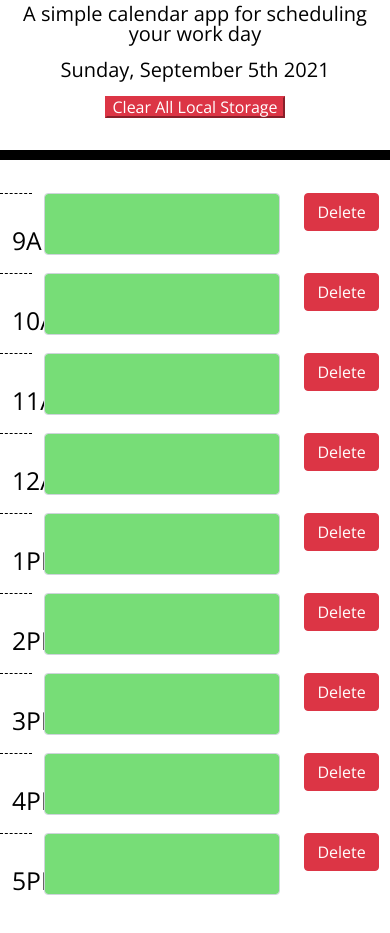
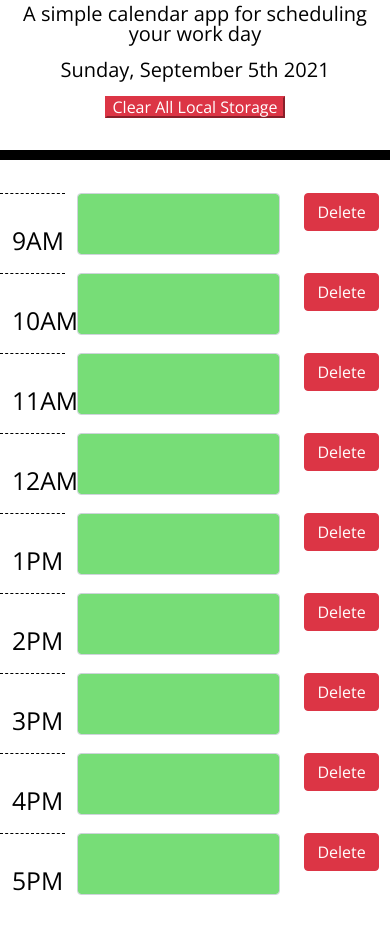
Before and after one commit to Jsieler/Work-Day-Scheduler, a plain HTML site: page index.html in a window 390 px wide. Shown: the part 81-1014 px from the top of the page. Drawn offline with nearby package versions, Linux system fonts and the light colour scheme.

Commit message:
quick fix to col sizes to look good on mobile

```diff
--- a/index.html
+++ b/index.html
@@ -24,66 +24,66 @@
     </header>
     <div class="container">
         <div class="row" id="9AM">
-            <div class="col-1 hour" id="time-block">
+            <div class="col-2 hour" id="time-block">
                 <h2>9AM</h2>
             </div>
-            <div class="col-8"><textarea class="form-control description" id="hour9"></textarea></div>
+            <div class="col-7"><textarea class="form-control description" id="hour9"></textarea></div>
             <div class="col-3"><button class="btn btn-danger" type="button"  onclick="javascript:deleteHour9();">Delete</div>
         </div>
         <div class="row" id="10AM">
-            <div class="col-1 hour" id="time-block">
+            <div class="col-2 hour" id="time-block">
                 <h2>10AM</h2>
             </div>
-            <div class="col-8"><textarea class="form-control description" id="hour10"></textarea></div>
+            <div class="col-7"><textarea class="form-control description" id="hour10"></textarea></div>
             <div class="col-3"><button class="btn btn-danger" type="button"  onclick="javascript:deleteHour10();">Delete</div>
         </div>
         <div class="row" id="11AM">
-            <div class="col-1 hour" id="time-block">
+            <div class="col-2 hour" id="time-block">
                 <h2>11AM</h2>
             </div>
-            <div class="col-8"><textarea class="form-control description" id="hour11"></textarea></div>
+            <div class="col-7"><textarea class="form-control description" id="hour11"></textarea></div>
             <div class="col-3"><button class="btn btn-danger" type="button"  onclick="javascript:deleteHour11();">Delete</div>
         </div>
         <div class="row" id="12AM">
-            <div class="col-1 hour" id="time-block">
+            <div class="col-2 hour" id="time-block">
                 <h2>12AM</h2>
             </div>
-            <div class="col-8"><textarea class="form-control description" id="hour12"></textarea></div>
+            <div class="col-7"><textarea class="form-control description" id="hour12"></textarea></div>
             <div class="col-3"><button class="btn btn-danger" type="button"  onclick="javascript:deleteHour12();">Delete</div>
         </div>
         <div class="row" id="1PM">
-            <div class="col-1 hour" id="time-block">
+            <div class="col-2 hour" id="time-block">
                 <h2>1PM</h2>
             </div>
-            <div class="col-8"><textarea class="form-control description" id="hour1"></textarea></div>
+            <div class="col-7"><textarea class="form-control description" id="hour1"></textarea></div>
             <div class="col-3"><button class="btn btn-danger" type="button"  onclick="javascript:deleteHour1();">Delete</div>
         </div>
         <div class="row" id="2PM">
-            <div class="col-1 hour" id="time-block">
+            <div class="col-2 hour" id="time-block">
                 <h2>2PM</h2>
             </div>
-            <div class="col-8"><textarea class="form-control description" id="hour2"></textarea></div>
+            <div class="col-7"><textarea class="form-control description" id="hour2"></textarea></div>
             <div class="col-3"><button class="btn btn-danger" type="button"  onclick="javascript:deleteHour2();">Delete</div>
         </div>
         <div class="row" id="3PM">
-            <div class="col-1 hour" id="time-block">
+            <div class="col-2 hour" id="time-block">
                 <h2>3PM</h2>
             </div>
-            <div class="col-8"><textarea class="form-control description" id="hour3"></textarea></div>
+            <div class="col-7"><textarea class="form-control description" id="hour3"></textarea></div>
             <div class="col-3"><button class="btn btn-danger" type="button"  onclick="javascript:deleteHour3();">Delete</div>
         </div>
         <div class="row" id="4PM">
-            <div class="col-1 hour" id="time-block">
+            <div class="col-2 hour" id="time-block">
                 <h2>4PM</h2>
             </div>
-            <div class="col-8"><textarea class="form-control description" id="hour4"></textarea></div>
+            <div class="col-7"><textarea class="form-control description" id="hour4"></textarea></div>
             <div class="col-3"><button class="btn btn-danger" type="button"  onclick="javascript:deleteHour4();">Delete</div>
         </div>
         <div class="row" id="5PM">
-            <div class="col-1 hour" id="ime-block">
+            <div class="col-2 hour" id="ime-block">
                 <h2>5PM</h2>
             </div>
-            <div class="col-8"><textarea class="form-control description" id="hour5"></textarea></div>
+            <div class="col-7"><textarea class="form-control description" id="hour5"></textarea></div>
             <div class="col-3"><button class="btn btn-danger" type="button"  onclick="javascript:deleteHour5();">Delete</div>
         </div>
 
```
